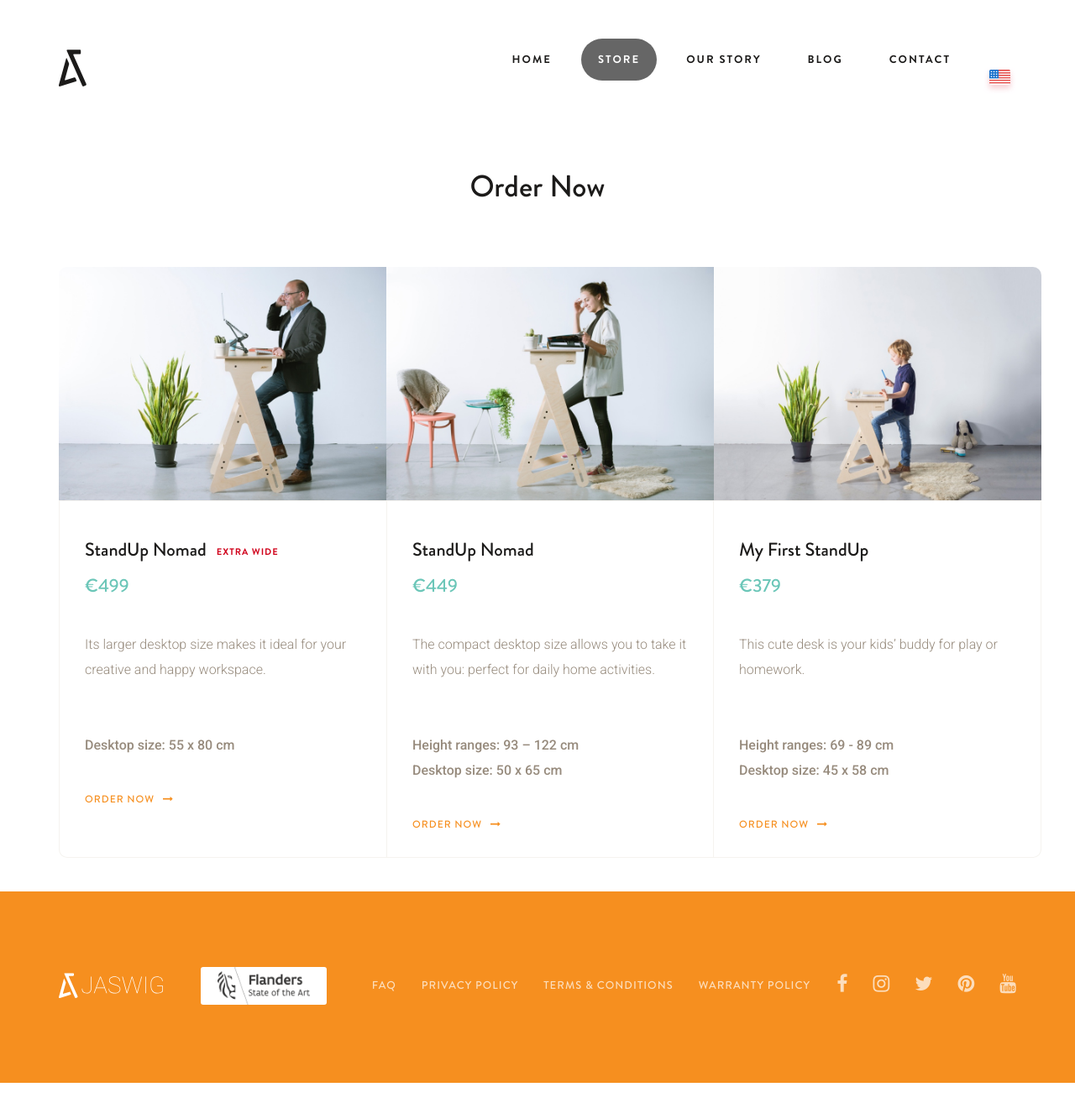
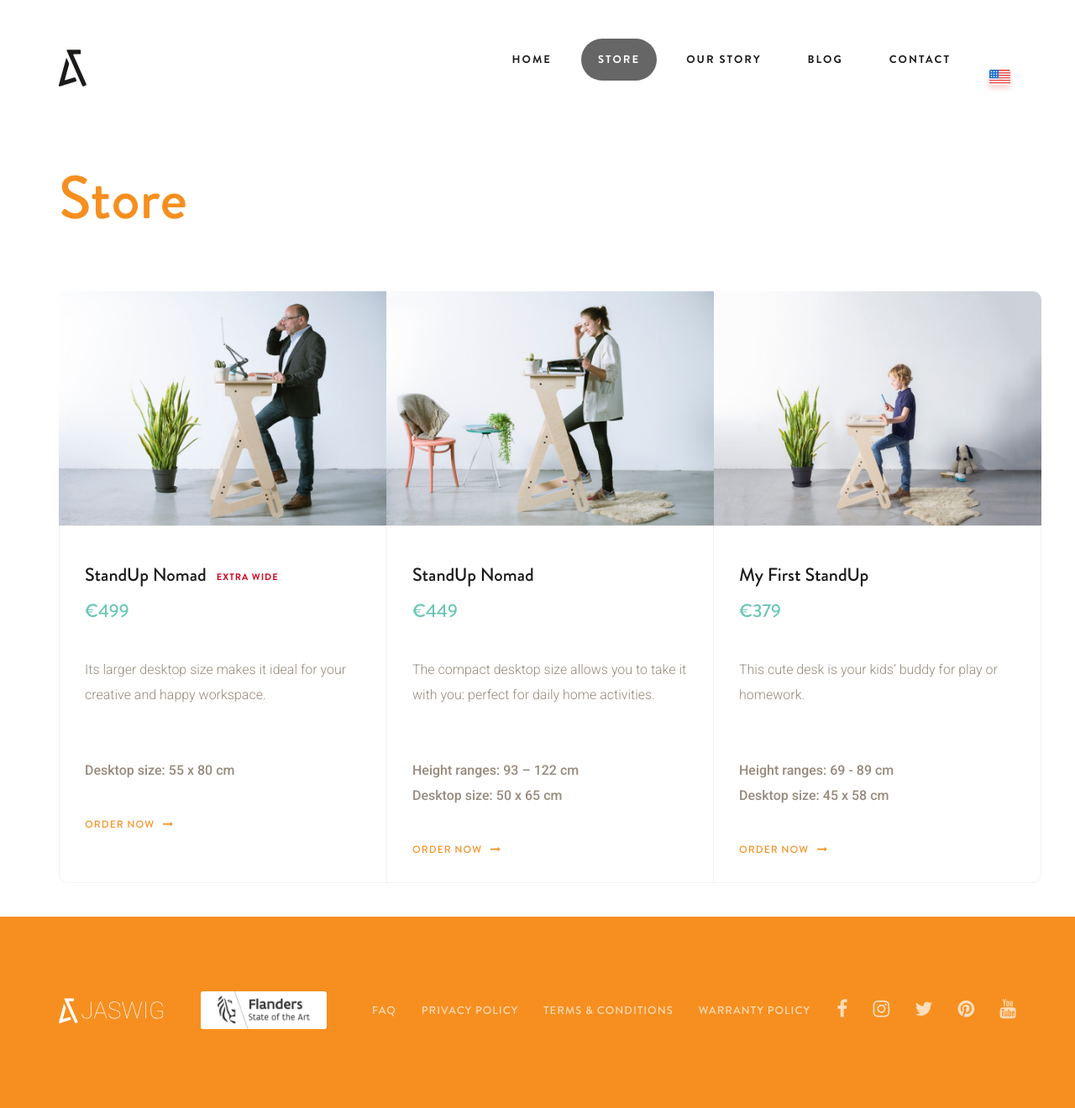
Before and after one commit to samuelrieder/jaswig.github.io, a Jekyll site: the page built from store.html, in a window 1280 px wide. Shown: the whole page at 84% size. Built offline with Jekyll 4.4.1, drawn with Linux system fonts in a browser that asks for light colours; nearby versions of some CDN libraries; before the commit the page ends 1290 px from its top, so only the background shows below that.

Commit message:
Update store.html

```diff
--- a/store.html
+++ b/store.html
@@ -10,7 +10,7 @@ position: 2
   <div class="container">
     <div class="row">
       <div class="col-xs-12">
-        <h2 id="order" class="order-title alignc">Order Now</h2>
+        <h1 class="large">Store</h1>
       </div>
       <div class="col-xs-12">
         <div class="container">
```
